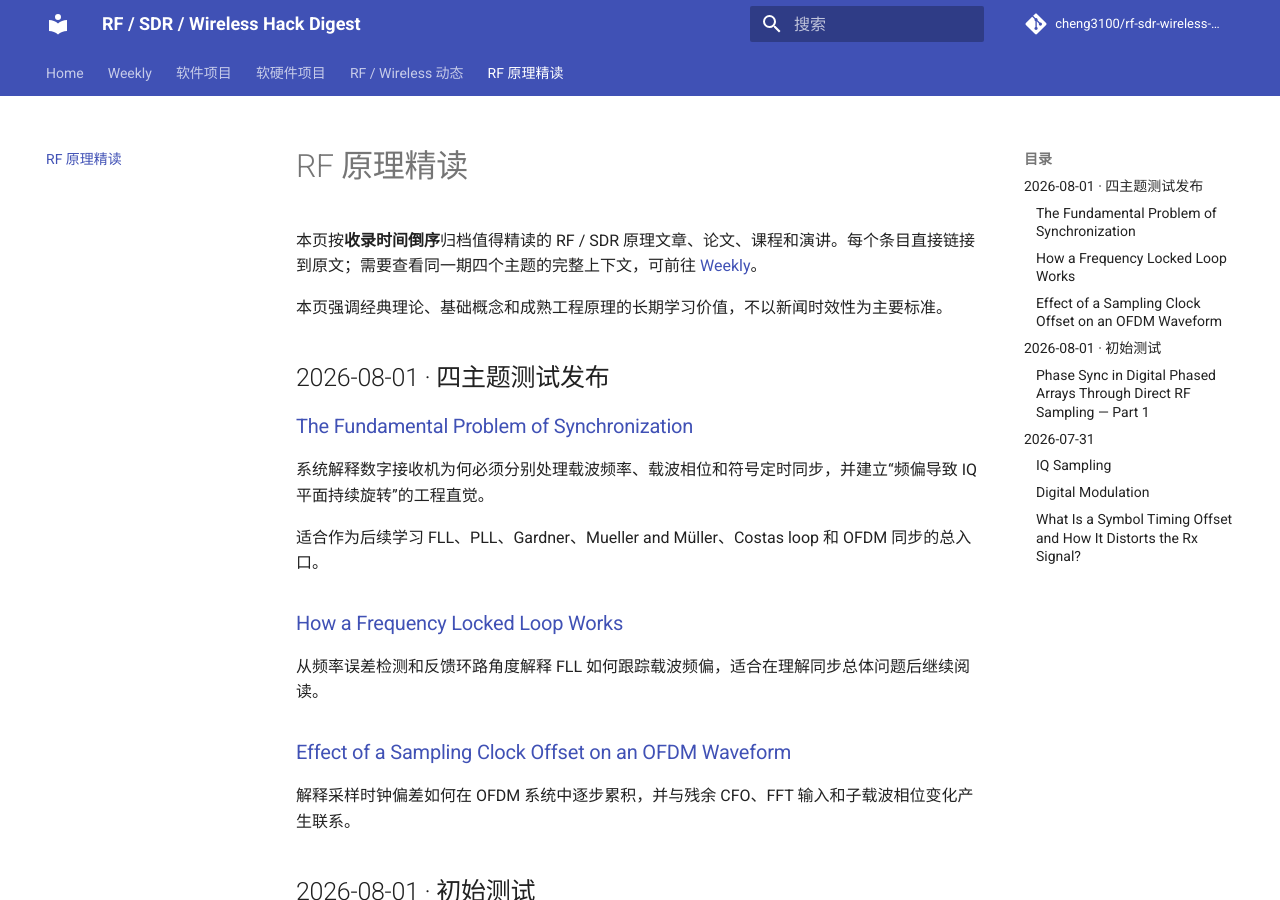
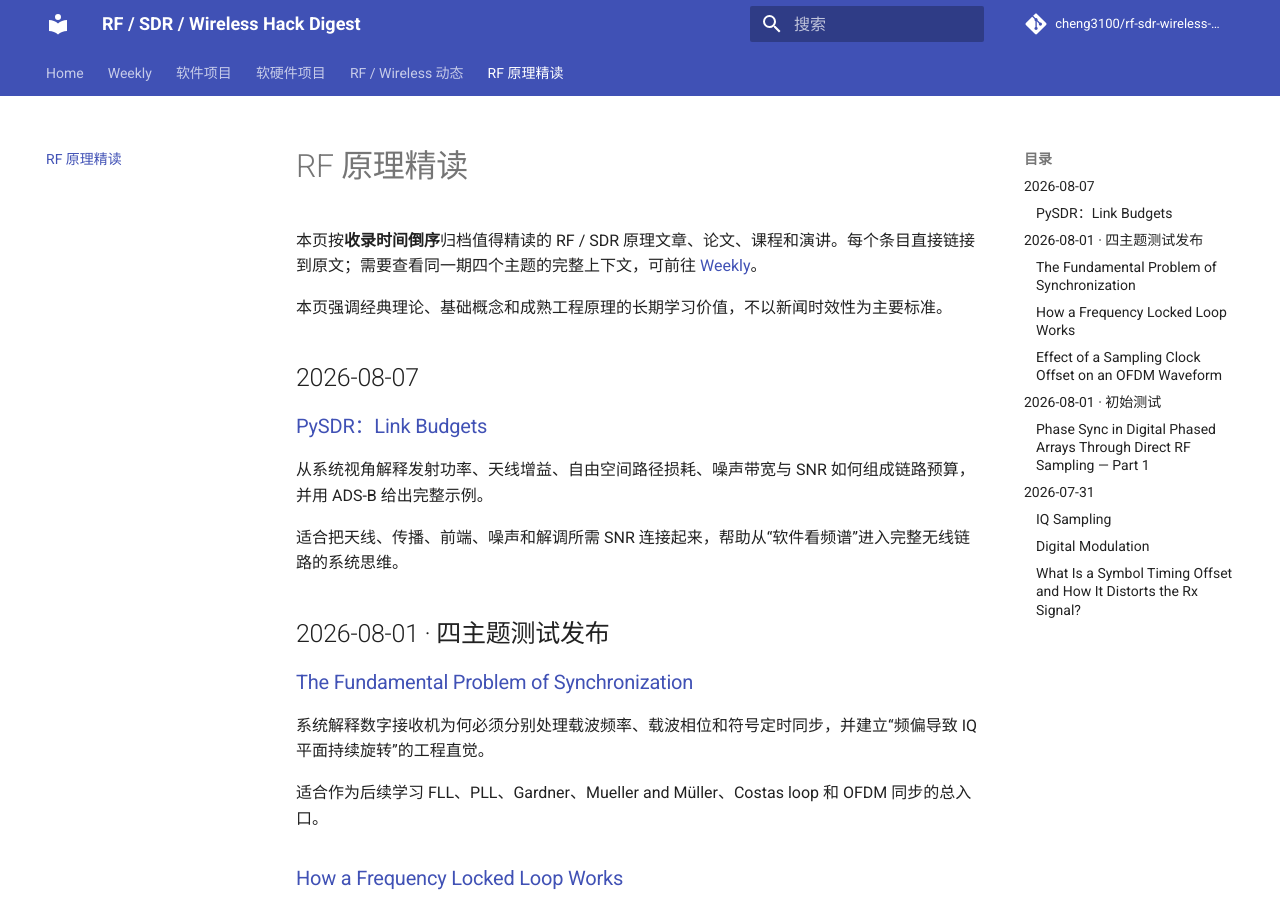
Before and after one commit to cheng3100/rf-sdr-wireless-security-digest, an MkDocs documentation site: the page built from docs/rf-sdr-fundamentals/index.md, in a window 1280 px wide and 900 px high. Built offline with MkDocs 1.6.1 and Material for MkDocs 9.7.7, drawn with Linux system fonts in a browser that asks for light colours; comment, search, counter and statistics services are not loaded.

Commit message:
Add 2026-08-07 RF fundamentals reading

```diff
--- a/docs/rf-sdr-fundamentals/index.md
+++ b/docs/rf-sdr-fundamentals/index.md
@@ -3,6 +3,14 @@
 本页按**收录时间倒序**归档值得精读的 RF / SDR 原理文章、论文、课程和演讲。每个条目直接链接到原文；需要查看同一期四个主题的完整上下文，可前往 [Weekly](../weekly/index.md)。
 
 本页强调经典理论、基础概念和成熟工程原理的长期学习价值，不以新闻时效性为主要标准。
+
+## 2026-08-07
+
+### [PySDR：Link Budgets](https://pysdr.org/zh/content-zh/link_budgets.html)
+
+从系统视角解释发射功率、天线增益、自由空间路径损耗、噪声带宽与 SNR 如何组成链路预算，并用 ADS-B 给出完整示例。
+
+适合把天线、传播、前端、噪声和解调所需 SNR 连接起来，帮助从“软件看频谱”进入完整无线链路的系统思维。
 
 ## 2026-08-01 · 四主题测试发布
 
```
